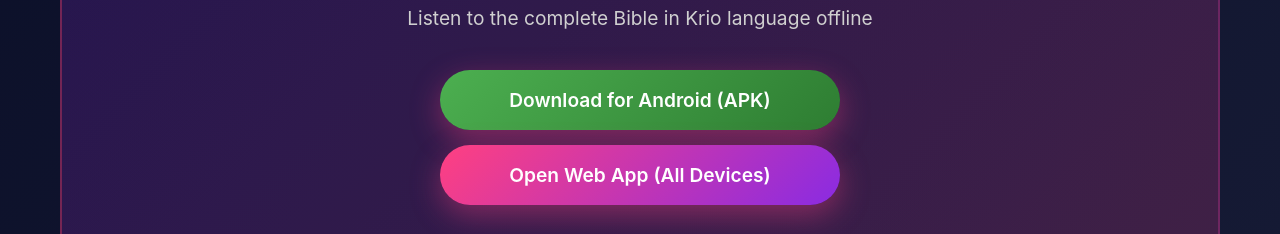
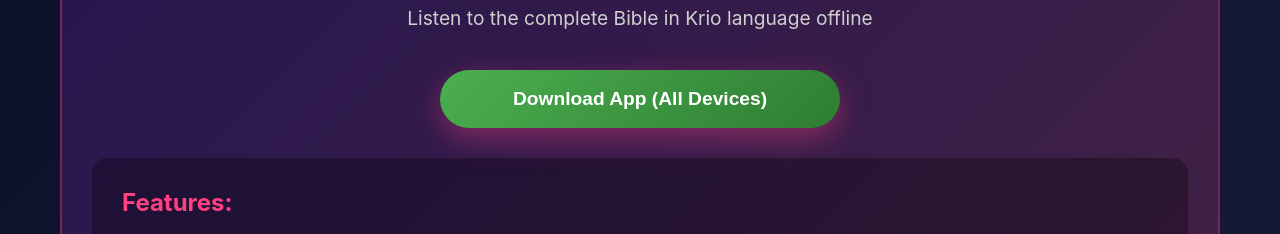
Before and after one commit to AlphaDumbuya/krio-bible, a website: page web-build/index.html in a window 1280 px wide. Shown: the part 559-793 px from the top of the page. Drawn offline with Linux system fonts and the light colour scheme.

Commit message:
Simplify download button - redirect to app for PWA install

```diff
--- a/web-build/index.html
+++ b/web-build/index.html
@@ -68,16 +68,9 @@
             <p>Listen to the complete Bible in Krio language offline</p>
 
             <div style="display: flex; flex-direction: column; gap: 15px; max-width: 400px; margin: 0 auto;">
-                <a href="https://github.com/AlphaDumbuya/krio-bible/releases/download/v1.0.1/krio-bible-v1.0.1.apk"
-                   onclick="gtag('event', 'download_apk', {'event_category': 'download'});"
-                   class="btn"
-                   style="text-decoration: none; display: inline-block; background: linear-gradient(135deg, #4CAF50, #2E7D32);">
-                    Download for Android (APK)
-                </a>
-
-                <a href="app.html" class="btn" style="text-decoration: none; display: inline-block; background: linear-gradient(135deg, #ff4081, #8a2be2);">
-                    Open Web App (All Devices)
-                </a>
+                <button onclick="openApp()" class="btn" style="background: linear-gradient(135deg, #4CAF50, #2E7D32);">
+                    Download App (All Devices)
+                </button>
             </div>
 
             <div class="download-info" style="margin-top: 30px;">
@@ -138,23 +131,11 @@
         });
 
         function openApp() {
-            console.log('Install web app clicked');
-            gtag('event', 'pwa_install_clicked', {'event_category': 'engagement'});
+            console.log('Download app clicked');
+            gtag('event', 'download_clicked', {'event_category': 'engagement'});
 
-            // Try to trigger PWA install prompt
-            if (deferredPrompt) {
-                deferredPrompt.prompt();
-                deferredPrompt.userChoice.then((choiceResult) => {
-                    if (choiceResult.outcome === 'accepted') {
-                        console.log('PWA installed');
-                        gtag('event', 'pwa_install_accepted', {'event_category': 'engagement'});
-                    }
-                    deferredPrompt = null;
-                });
-            } else {
-                // Show simple instructions for manual install
-                alert('To install:\n\niOS: Tap Share → Add to Home Screen\n\nDesktop: Click install icon in address bar\n\nAndroid: Download the APK instead!');
-            }
+            // Redirect to the app page where PWA can be installed
+            window.location.href = 'app.html';
         }
 
         if ('serviceWorker' in navigator) {
```
